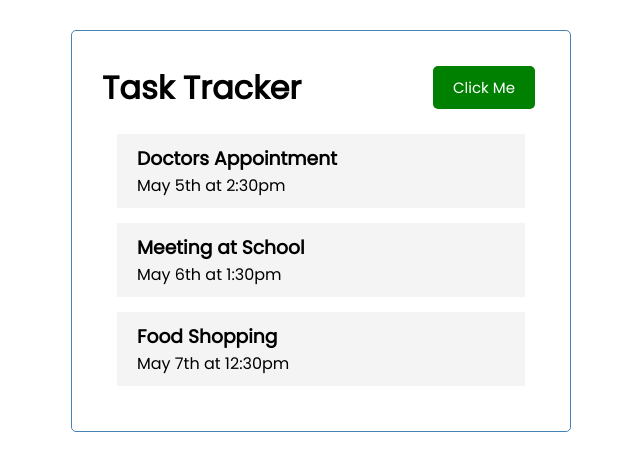
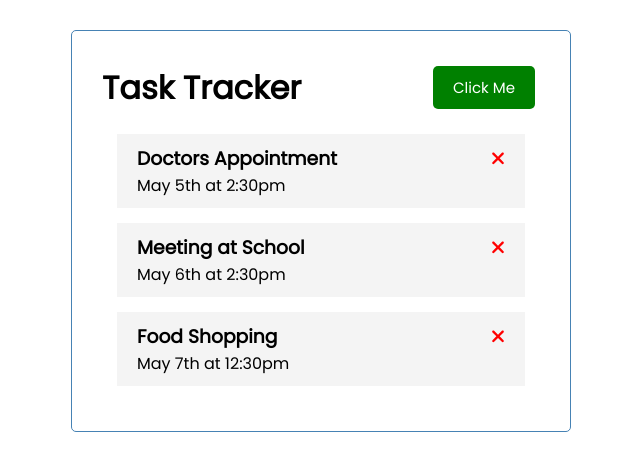
Before and after one commit to Jithru/Task-Traker, an Angular app: page / in a window 1280 px wide. Shown: the top 470 px of the page, without its empty margins (319-959 px from the left). Built offline with nearby package versions, Linux system fonts and the light colour scheme; data requests are answered from the project's data file.

Commit message:
Get Task Done

```diff
--- /dev/null
+++ b/db.json
@@ -0,0 +1,22 @@
+{
+    "tasks": [
+        {
+            "id": 1,
+            "text": "Doctors Appointment",
+            "day": "May 5th at 2:30pm",
+            "reminder": true
+        },
+        {
+            "id": 2,
+            "text": "Meeting at School",
+            "day": "May 6th at 2:30pm",
+            "reminder": true
+        },
+        {
+            "id": 3,
+            "text": "Food Shopping",
+            "day": "May 7th at 12:30pm",
+            "reminder": false
+        }
+    ]
+}
--- a/src/app/app.module.ts
+++ b/src/app/app.module.ts
@@ -1,5 +1,6 @@
 import { NgModule } from '@angular/core';
 import { BrowserModule } from '@angular/platform-browser';
+import { HttpClientModule } from '@angular/common/http'
 
 import { AppRoutingModule } from './app-routing.module';
 import { AppComponent } from './app.component';
@@ -7,6 +8,7 @@
 import { ButtonComponent } from './components/button/button.component';
 import { TasksComponent } from './components/tasks/tasks.component';
 import { TaskItemsComponent } from './components/task-items/task-items.component';
+import { FontAwesomeModule } from '@fortawesome/angular-fontawesome';
 
 @NgModule({
   declarations: [
@@ -18,7 +20,9 @@
   ],
   imports: [
     BrowserModule,
-    AppRoutingModule
+    AppRoutingModule,
+    FontAwesomeModule,
+    HttpClientModule
   ],
   providers: [],
   bootstrap: [AppComponent]
--- a/src/app/components/task-items/task-items.component.html
+++ b/src/app/components/task-items/task-items.component.html
@@ -1,5 +1,5 @@
 <div class="task">
-    <h3>{{task?.text}}</h3>
+    <h3>{{task?.text}} <fa-icon [ngStyle]="{color:'red'}" [icon]="faTimes"></fa-icon></h3>
     <p>{{task?.day}}</p>
 
 </div>
--- a/src/app/components/task-items/task-items.component.ts
+++ b/src/app/components/task-items/task-items.component.ts
@@ -1,5 +1,6 @@
 import { Component, Input, OnInit } from '@angular/core';
 import { Task } from '../../Task';
+import { faTimes } from '@fortawesome/free-solid-svg-icons';
 
 @Component({
   selector: 'app-task-items',
@@ -9,6 +10,8 @@
 export class TaskItemsComponent implements OnInit {
   @Input() task?: Task;
 
+  faTimes = faTimes;
+
   constructor() { }
 
   ngOnInit(): void {
--- a/src/app/components/tasks/tasks.component.ts
+++ b/src/app/components/tasks/tasks.component.ts
@@ -1,14 +1,24 @@
-import { Component } from '@angular/core';
+import { Component, OnInit } from '@angular/core';
 import { Task } from '../../Task';
 import { TASKS } from '../../mock-task';
+import { TaskService } from '../../services/task.service';
+import { HttpClient, HttpHeaders } from '@angular/common/http'
 
 @Component({
   selector: 'app-tasks',
   templateUrl: './tasks.component.html',
   styleUrls: ['./tasks.component.css']
 })
-export class TasksComponent {
+export class TasksComponent implements OnInit {
 
-  tasks: Task[] = TASKS;
+  tasks: Task[] = [];
+
+  constructor(private taskService: TaskService) {
+
+  }
+
+  ngOnInit(): void {
+    this.taskService.getTask().subscribe((tasks) => this.tasks = tasks);
+  }
 
 }
--- /dev/null
+++ b/src/app/services/task.service.ts
@@ -0,0 +1,20 @@
+import { Injectable } from '@angular/core';
+import { Observable, of } from 'rxjs'
+import { TASKS } from '../mock-task';
+import { Task } from '../Task';
+import { HttpClient } from '@angular/common/http';
+
+@Injectable({
+  providedIn: 'root'
+})
+export class TaskService {
+
+  private apiURL = ' http://localhost:5000/tasks'
+
+  constructor(private http: HttpClient) { }
+
+  getTask(): Observable<Task[]> {
+    // const tasks = of(TASKS);
+    return this.http.get<Task[]>(this.apiURL);
+  }
+}
```
Also changed, not shown: package.json (+8 -1 lines), 1 other file (tests, documents, lock files or other folders).
